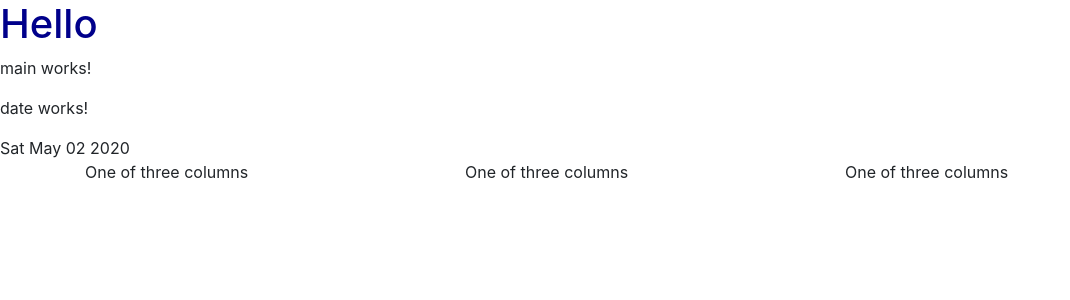
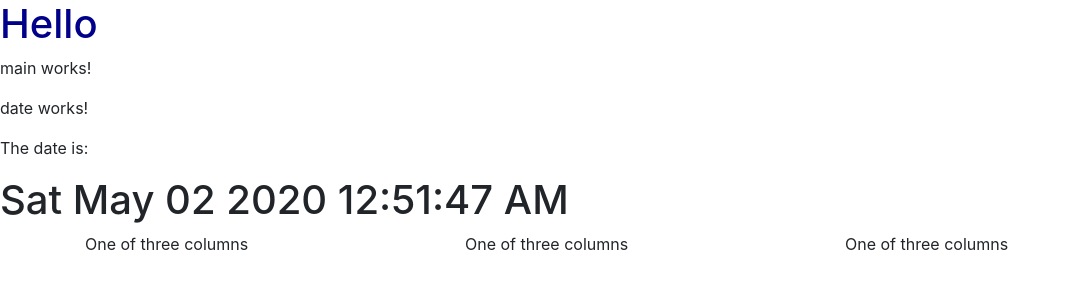
Before and after one commit to kenklein/Sponsorloop2021, an Angular app: page / in a window 1280 px wide. Shown: the top 300 px of the page, without its empty margins (0-1070 px from the left). Built offline with nearby package versions, Linux system fonts and the light colour scheme.

Commit message:
Added dynamic timer

```diff
--- a/src/app/date/date.component.html
+++ b/src/app/date/date.component.html
@@ -1,6 +1,10 @@
 <p>date works!</p>
-{{message}}
-
+<div>
+  <p>The date is:</p>
+  <h1>
+    {{ dateMessage }}
+  </h1>
+</div>
 
 <div class="container">
   <div class="row">
--- a/src/app/date/date.component.ts
+++ b/src/app/date/date.component.ts
@@ -1,4 +1,5 @@
 import { Component, OnInit } from '@angular/core';
+
 
 @Component({
   selector: 'app-date',
@@ -7,10 +8,14 @@ import { Component, OnInit } from '@angular/core';
 })
 export class DateComponent implements OnInit {
 
-  message: string = new Date().toDateString();
+  dateMessage: string;
 
-  constructor() { }
-
+  constructor() {
+    setInterval(() => {
+      let currentDate = new Date();
+      this.dateMessage = currentDate.toDateString() + ' ' + currentDate.toLocaleTimeString();
+    }  , 1000);
+  }
   ngOnInit(): void {
   }
 
```
